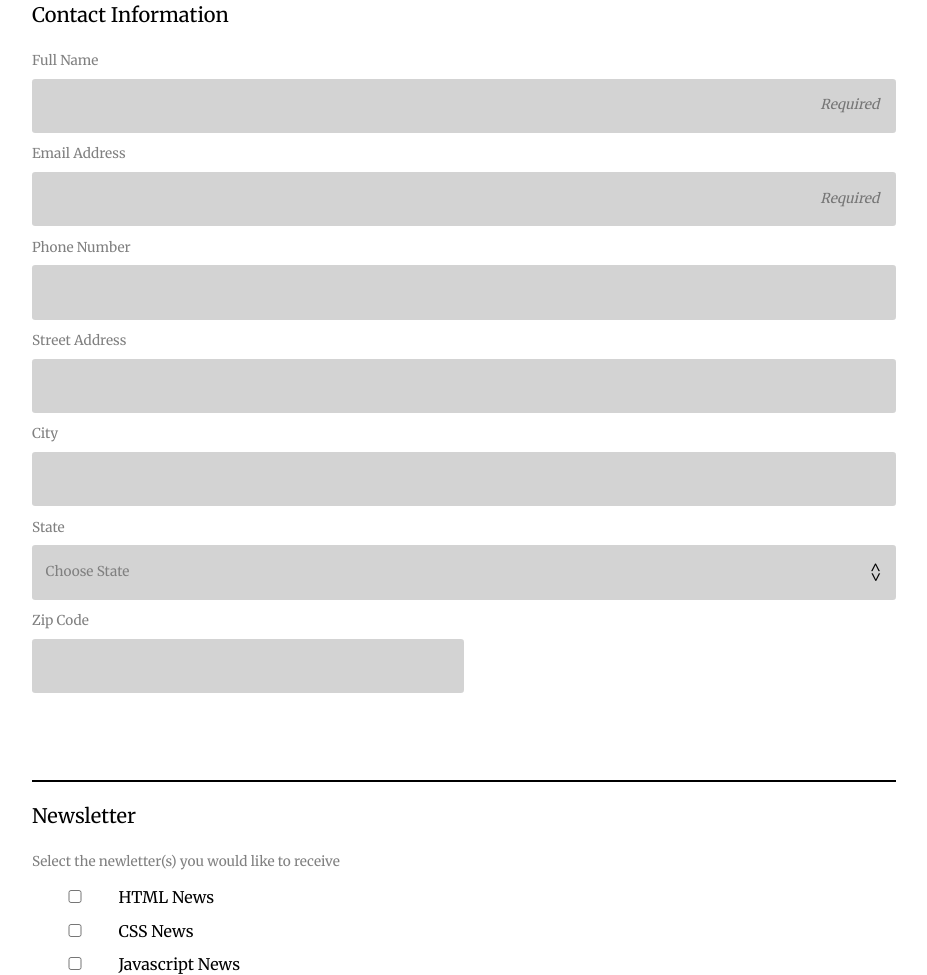
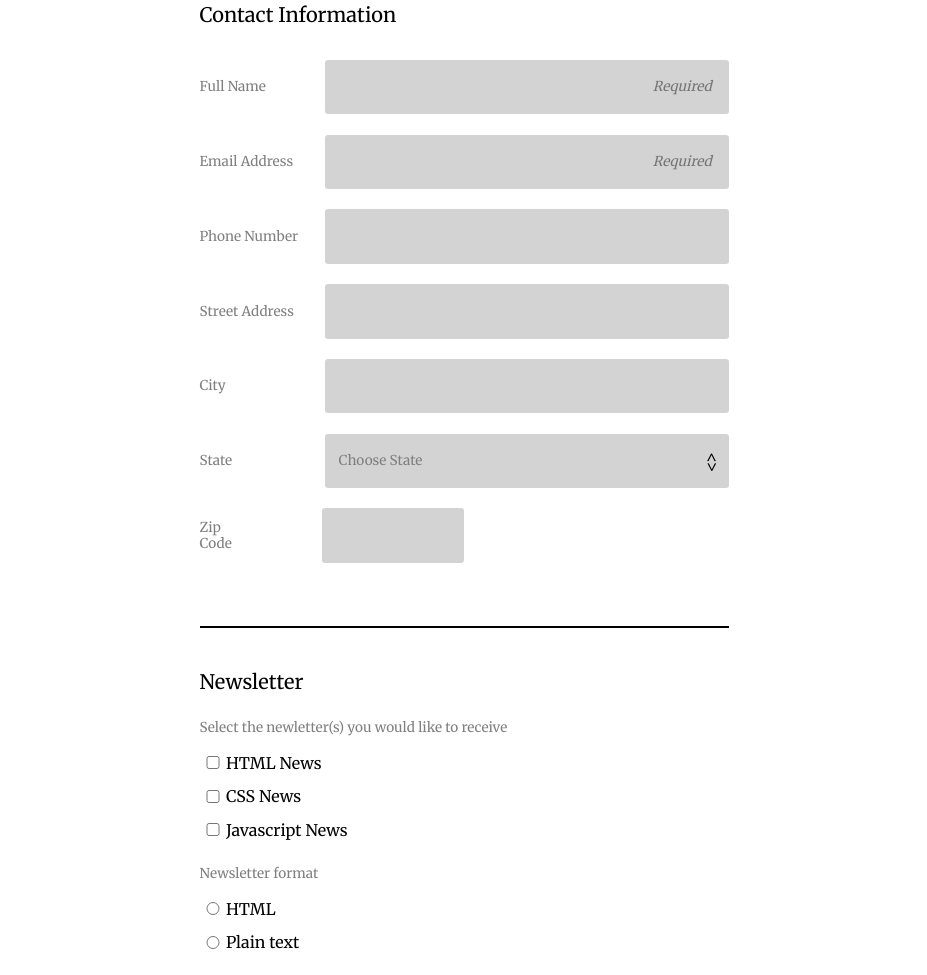
Before and after one commit to CodyJReed/online_registration_v4, a plain HTML site: page index.html in a window 1280 px wide. Shown: the part 221-1196 px from the top of the page, without its empty margins (176-1103 px from the left). Drawn offline with Linux system fonts and the light colour scheme.

Commit message:
corrected validator errors/finalized project

```diff
--- a/css/style.css
+++ b/css/style.css
@@ -3,8 +3,9 @@
   box-sizing: border-box;
 }
 body {
-  display: flex;
-  flex-direction: column;
+
+  /* display: flex;
+  flex-direction: column; */
   width: 100%;
   font-family: 'Merriweather', serif;
 }
@@ -33,11 +34,13 @@ p {
   text-align: center;
 }
 .header-div {
+  max-width: 529px;
   width: 90%;
   margin: 0 auto;
   border-bottom: 4px solid;
 }
 .form-div {
+  max-width: 529px;
   width: 90%;
   margin: 0 auto;
 }
@@ -85,10 +88,11 @@ textarea:focus {
 }
 .section_1 {
   border-bottom: 2px solid;
+  padding-bottom: 10%;
 }
 .section_2 {
   border-bottom: none;
-  margin-top: 22.79px;
+  margin-top: 8%;
 }
 input[type="checkbox"],
 input[type="radio"] {
@@ -111,7 +115,6 @@ select {
 }
 .zip {
   width: 50%;
-  margin-bottom: 10%;
 }
 textarea {
   margin-top: 1.25em;
@@ -144,3 +147,45 @@ button {
   right: 1%;
   top: 50%;
 }
+/*-----Media Queries-----*/
+
+@media(min-width: 768px) {
+  body {
+    max-width: 1024px;
+  }
+  .row {
+    display:flex;
+    justify-content: space-between;
+    align-items: center;
+  }
+  input[type="text"],
+  input[type="email"],
+  input[type="telephone"],
+  select {
+    flex: 3;
+  }
+  label {
+    flex: 1;
+  }
+  .selectdiv:after {
+    content: '<>';
+    -webkit-transform: rotate(90deg);
+    -moz-transform: rotate(90deg);
+    -ms-transform: rotate(90deg);
+    position: absolute;
+    pointer-events: none;
+    right: 1%;
+    top: 40%;
+  }
+  .zip {
+    margin-right: 50%;
+    margin-left: 16%;
+  }
+  input[type="checkbox"],
+  input[type="radio"] {
+    width: 5%;
+  }
+  button{
+    font-size: 1.05em;
+  }
+}
--- a/index.html
+++ b/index.html
@@ -22,17 +22,32 @@
     <form class="main-form" action="index.html" method="post">
         <fieldset class="section_1">
           <legend>Contact Information</legend>
+      <div class="row">
         <label for="name">Full Name</label><br>
-        <input type="text" id="name" name="user_name" placeholder="Required "required><br>
+        <input type="text" id="name" name="user_name" placeholder="Required " required><br>
+      </div>
+
+      <div class="row">
         <label for="email">Email Address</label><br>
-        <input type="email" id="email"name="user_email" placeholder="Required "required><br>
+        <input type="email" id="email" name="user_email" placeholder="Required " required><br>
+      </div>
+
+      <div class="row">
         <label for="phone_number">Phone Number</label><br>
-        <input type="phone" id="phone_number"name="user_phone_number"><br>
+        <input type="text" id="phone_number" name="user_phone_number"><br>
+      </div>
+
+      <div class="row">
         <label for="street_address">Street Address</label><br>
-        <input type=text id="street_address"name="user_street_address"><br>
+        <input type="text" id="street_address" name="user_street_address"><br>
+      </div>
+
+      <div class="row">
         <label for="city">City</label><br>
-        <input type="text"id="city"name="user_city"><br>
-        <div class="selectdiv">
+        <input type="text" id="city" name="user_city"><br>
+      </div>
+
+        <div class="selectdiv row">
           <label for="state">State</label><br>
           <select id="state" name="user_state">
             <option disabled selected="selected">Choose State</option>
@@ -88,22 +103,26 @@
             <option value="WY">WY</option>
           </select><br>
         </div>
+
+      <div class="row">
         <label for="zip_code">Zip Code</label><br>
-        <input type="text" id="zip_code"name="user_zip_code"class="zip"><br>
+        <input type="text" id="zip_code" name="user_zip_code" class="zip"><br>
+      </div>
+
       </fieldset>
       <fieldset class="section_2">
         <legend>Newsletter</legend>
-        <label for="news_select">Select the newletter(s) you would like to receive</label><br>
-        <input type="checkbox"id="news_select"name="newsletter"value="html_news"/>HTML News<br>
-        <input type="checkbox"id="news_select"name="newsletter"value="css_news"/>CSS News<br>
-        <input type="checkbox"id="news_select"name="newsletter"value="javascript_news"/>Javascript News<br>
+        <label for="html_select">Select the newletter(s) you would like to receive</label><br>
+        <input type="checkbox" id="html_select" name="newsletter" value="html_news"/>HTML News<br>
+        <input type="checkbox" id="css_select" name="newsletter" value="css_news"/>CSS News<br>
+        <input type="checkbox" id="java_select" name="newsletter" value="javascript_news"/>Javascript News<br>
 
-        <label for="news_format">Newsletter format</label><br>
-        <input type="radio"id="news_format"name="format"value="html"/>HTML<br>
-        <input type="radio"id="news_format"name="format"value="plain_text"/>Plain text<br>
+        <label for="html_format">Newsletter format</label><br>
+        <input type="radio" id="html_format" name="format" value="html"/>HTML<br>
+        <input type="radio" id="text_format" name="format" value="plain_text"/>Plain text<br>
 
         <label for="other_topics">Other topics you'd like to hear about</label><br>
-        <textarea id="other_topics"name="comments"></textarea><br>
+        <textarea id="other_topics" name="comments"></textarea><br>
 
         <button type="submit">Sign Up</button>
       </fieldset>
```
